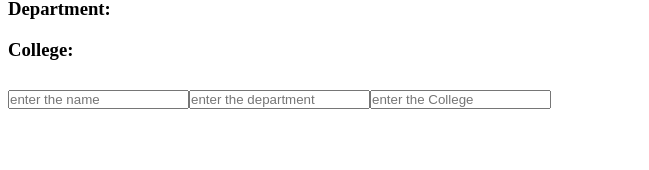
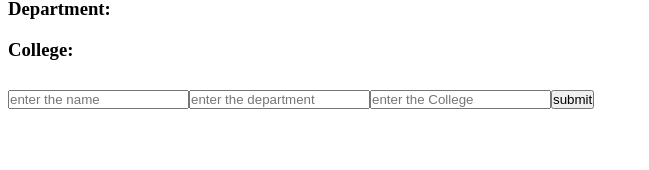
Before and after one commit to HarishBabu2005/React.abservetech, a React (Vite) app in the folder vite_project/: page / in a window 1280 px wide. Shown: the part 121-291 px from the top of the page, without its empty margins (0-649 px from the left). Built offline with nearby package versions, Linux system fonts and the light colour scheme.

Commit message:
real form submission is completed

```diff
--- a/vite_project/src/Components/Form-demo/StudentForm.jsx
+++ b/vite_project/src/Components/Form-demo/StudentForm.jsx
@@ -14,18 +14,40 @@ const StudentForm = () => {
 
     });
 
+
   }
+   const handleSubmit=(e)=>{
+
+    e.preventDefault();
+    console.log("Successfully Registered",Student)
+    SetStudent({
+      name:"",
+      dep:"",
+      clg:""
+
+    })
+
+
+
+
+   }
 
   return (
+    <>
     <div>
         <h1>Student Form</h1>
         <h3>Name:{Student.name}</h3>
         <h3>Department: {Student.dep}</h3>
         <h3>College: {Student.clg}</h3>
-        <input placeholder='enter the name' name='name' value={Student.name} type='text' onChange={handleChange}></input>
-        <input placeholder='enter the department' name='dep' value={Student.dep} type='text' onChange={handleChange}></input>
-        <input placeholder='enter the College' name='clg' value={Student.clg} type='text' onChange={handleChange}></input>
+        <form onSubmit={handleSubmit}>
+        <input placeholder='enter the name' name='name' value={Student.name} type='text' required onChange={handleChange} ></input>
+        <input placeholder='enter the department' name='dep' value={Student.dep} type='text' required onChange={handleChange}></input>
+        <input placeholder='enter the College' name='clg' value={Student.clg} type='text' required onChange={handleChange}></input>
+        <button>submit</button>
+      </form>
     </div>
+
+    </>
   )
 }
 
```
